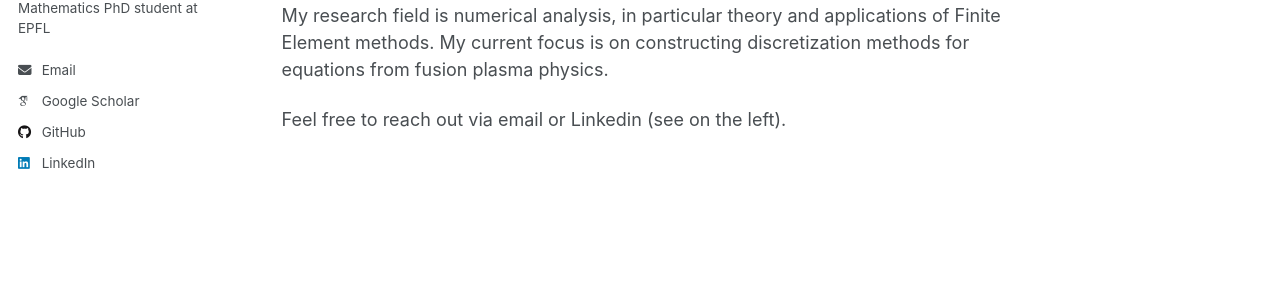
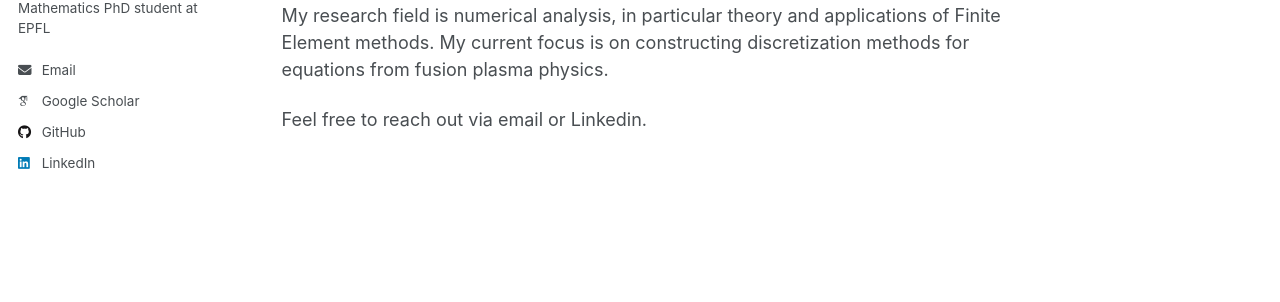
Before and after one commit to markusrenoldner/website, a Jekyll site: the page built from _pages/about.md, in a window 1280 px wide. Shown: the part 334-636 px from the top of the page. Built offline with Jekyll 4.4.1, drawn with Linux system fonts in a browser that asks for light colours; some web fonts are replaced.

Commit message:
Update about.md

```diff
--- a/_pages/about.md
+++ b/_pages/about.md
@@ -15,4 +15,4 @@ Welcome to my homepage. Here you can find information about
 
 My research field is numerical analysis, in particular theory and applications of Finite Element methods. My current focus is on constructing discretization methods for equations from fusion plasma physics.
 
-Feel free to reach out via email or Linkedin (see on the left).
+Feel free to reach out via email or Linkedin.
```
